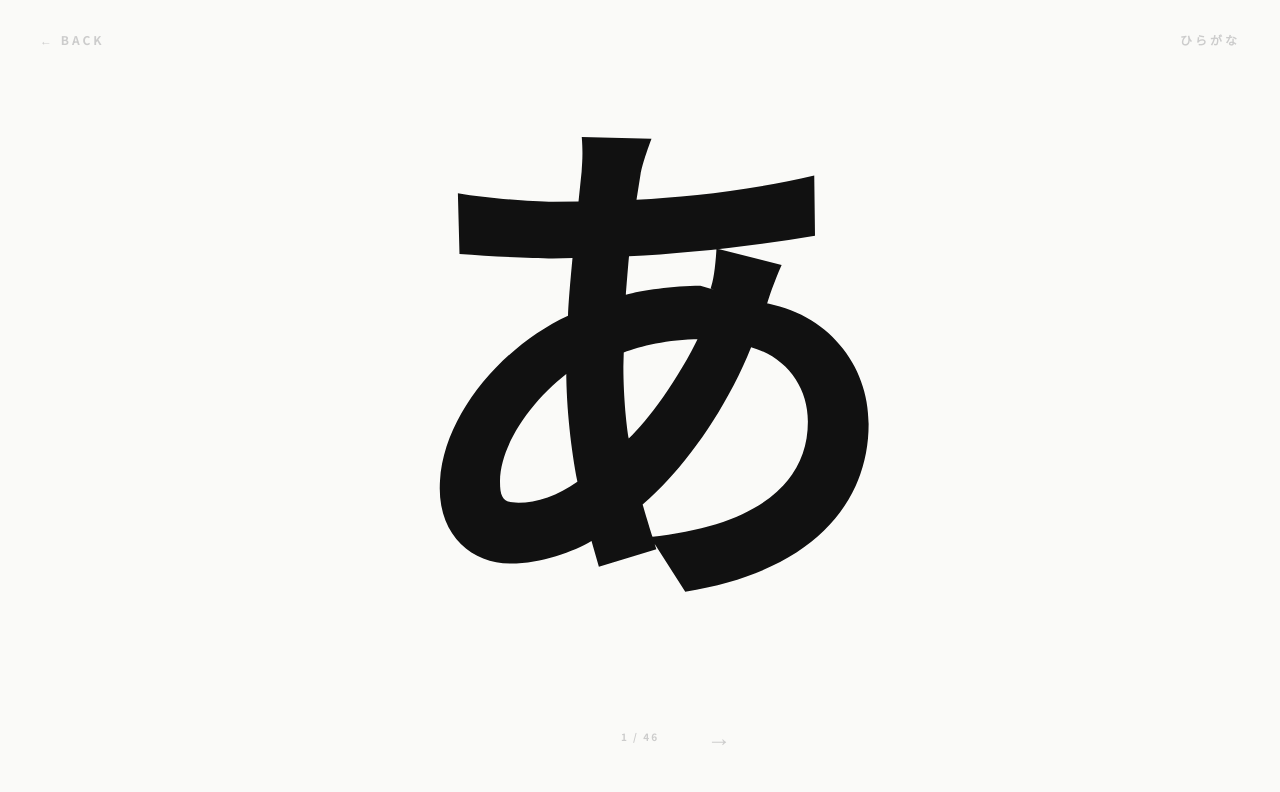
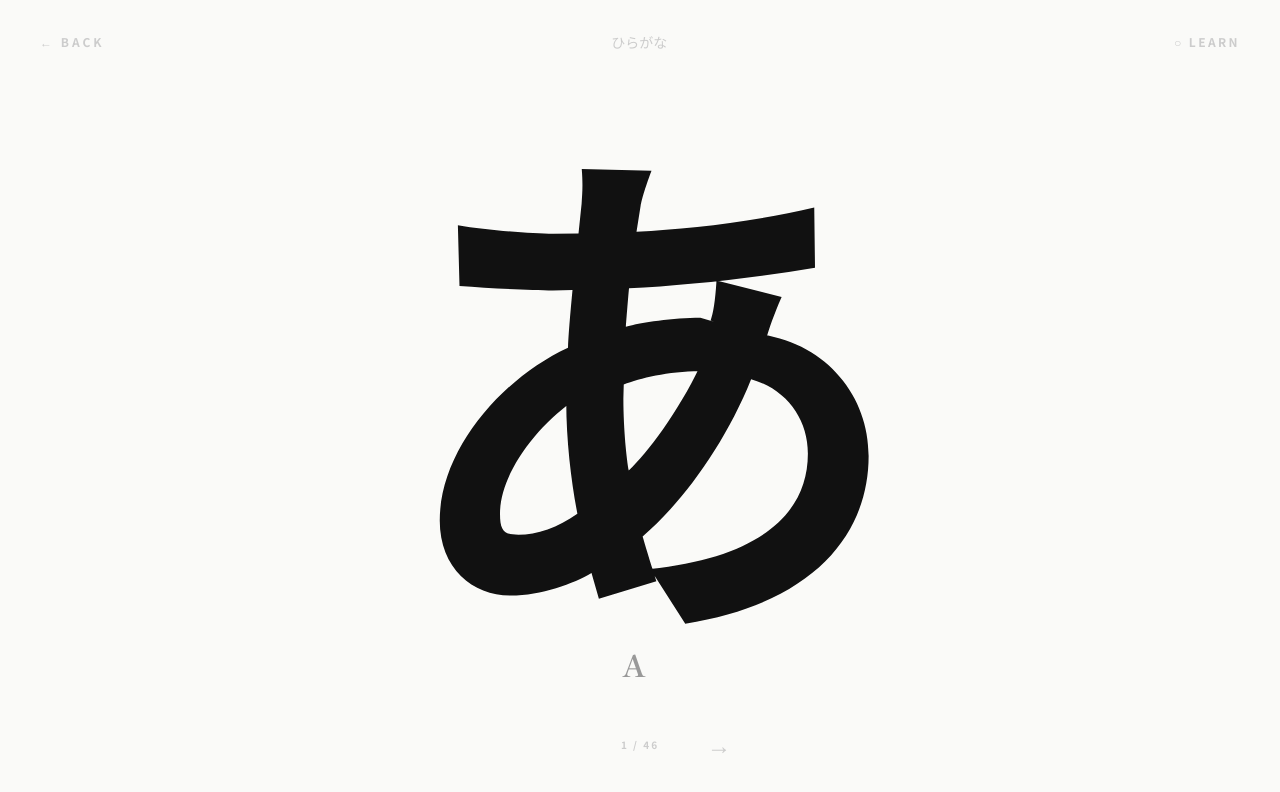
Before and after one commit to mager/kotsu, a SvelteKit app: page /hiragana/0 in a window 1280 px wide. Shown: the top 792 px of the page. Built offline with nearby package versions, Linux system fonts and the light colour scheme; a web font is replaced by a local one.

Commit message:
🎯 move learned toggle to top-right corner — subtle text toggle, no border box

```diff
--- a/src/routes/[column]/[index]/+page.svelte
+++ b/src/routes/[column]/[index]/+page.svelte
@@ -5,12 +5,17 @@
 
 	let { data }: { data: PageData } = $props();
 	let showDetails = $state(false);
+	let learned = $state(false);
 
-	// Stagger detail reveal
 	$effect(() => {
+		showDetails = false;
 		const t = setTimeout(() => (showDetails = true), 200);
 		return () => clearTimeout(t);
 	});
+
+	function toggleLearned() {
+		learned = !learned;
+	}
 
 	function handleKeydown(e: KeyboardEvent) {
 		if (e.key === 'Escape') {
@@ -31,24 +36,38 @@
 
 <svelte:window onkeydown={handleKeydown} />
 
-<div class="fixed inset-0 flex flex-col items-center justify-center bg-[var(--color-paper)]">
-	<!-- Back -->
+<div class="fixed inset-0 flex items-center justify-center bg-[var(--color-paper)]">
+	<!-- Top bar -->
+	<div class="absolute top-0 right-0 left-0 flex items-center justify-between px-5 py-5 md:px-10 md:py-8">
 		<a
 			href="/"
-		class="absolute top-5 left-5 text-xs font-bold tracking-[0.25em] uppercase text-[var(--color-ink-ghost)] transition-colors hover:text-[var(--color-ink)] md:top-8 md:left-10"
+			class="text-xs font-bold tracking-[0.25em] uppercase text-[var(--color-ink-ghost)] transition-colors hover:text-[var(--color-ink)]"
 		>
 			← Back
 		</a>
 
-	<!-- Column name -->
 		<span
-		class="absolute top-5 right-5 text-xs font-bold tracking-[0.25em] uppercase text-[var(--color-ink-ghost)] md:top-8 md:right-10"
+			class="text-sm text-[var(--color-ink-ghost)]"
 			style="font-family: var(--font-jp-brush);"
 		>
 			{data.column.titleJp}
 		</span>
 
-	<!-- Main character -->
+		<!-- Learned toggle — top right, subtle -->
+		<button
+			class="cursor-pointer text-xs font-bold tracking-[0.2em] uppercase transition-all {learned
+				? 'text-green-500'
+				: 'text-[var(--color-ink-ghost)] hover:text-[var(--color-ink-light)]'}"
+			onclick={toggleLearned}
+			title={learned ? 'Learned' : 'Mark as learned'}
+		>
+			{learned ? '✓ Learned' : '○ Learn'}
+		</button>
+	</div>
+
+	<!-- Center: character + details -->
+	<div class="flex flex-col items-center">
+		<!-- Character -->
 		<div in:fly={{ y: 20, duration: 400 }}>
 			<span
 				class="block font-black leading-none"
@@ -58,10 +77,9 @@
 			</span>
 		</div>
 
-	<!-- Details (staggered) -->
+		<!-- Details -->
 		{#if showDetails}
-		<div class="flex flex-col items-center gap-3" in:fade={{ duration: 300 }}>
-			<!-- Romaji -->
+			<div class="mt-4 flex flex-col items-center gap-2" in:fade={{ duration: 300 }}>
 				<span
 					class="text-xl font-bold tracking-[0.4em] uppercase text-[var(--color-ink-light)] md:text-3xl"
 					style="font-family: var(--font-jp-brush);"
@@ -69,16 +87,14 @@
 					{data.item.romaji}
 				</span>
 
-			<!-- Meaning -->
 				{#if data.item.meaning && data.item.meaning !== data.item.romaji}
 					<span class="text-base text-[var(--color-ink-light)] md:text-lg">
 						{data.item.meaning}
 					</span>
 				{/if}
 
-			<!-- Readings -->
 				{#if data.item.readings}
-				<div class="mt-4 flex gap-16">
+					<div class="mt-6 flex gap-16">
 						{#if data.item.readings.on}
 							<div class="text-center">
 								<span class="block text-[9px] font-bold tracking-[0.3em] uppercase text-[var(--color-ink-ghost)]">On</span>
@@ -93,18 +109,12 @@
 						{/if}
 					</div>
 				{/if}
-
-			<!-- Mark as learned -->
-			<button
-				class="mt-8 cursor-pointer border-[2px] border-[var(--color-divider)] px-6 py-2 text-xs font-bold tracking-[0.25em] uppercase text-[var(--color-ink-light)] transition-all hover:border-[var(--color-ink)] hover:text-[var(--color-ink)]"
-			>
-				Mark as learned ✓
-			</button>
 			</div>
 		{/if}
+	</div>
 
-	<!-- Navigation -->
-	<div class="absolute bottom-8 flex items-center gap-12 md:bottom-12">
+	<!-- Bottom nav -->
+	<div class="absolute bottom-6 flex items-center gap-12 md:bottom-10">
 		{#if data.prevIndex !== null}
 			<a
 				href="/{data.column.id}/{data.prevIndex}"
```
Lines whose indentation alone changed are shown as unchanged.
